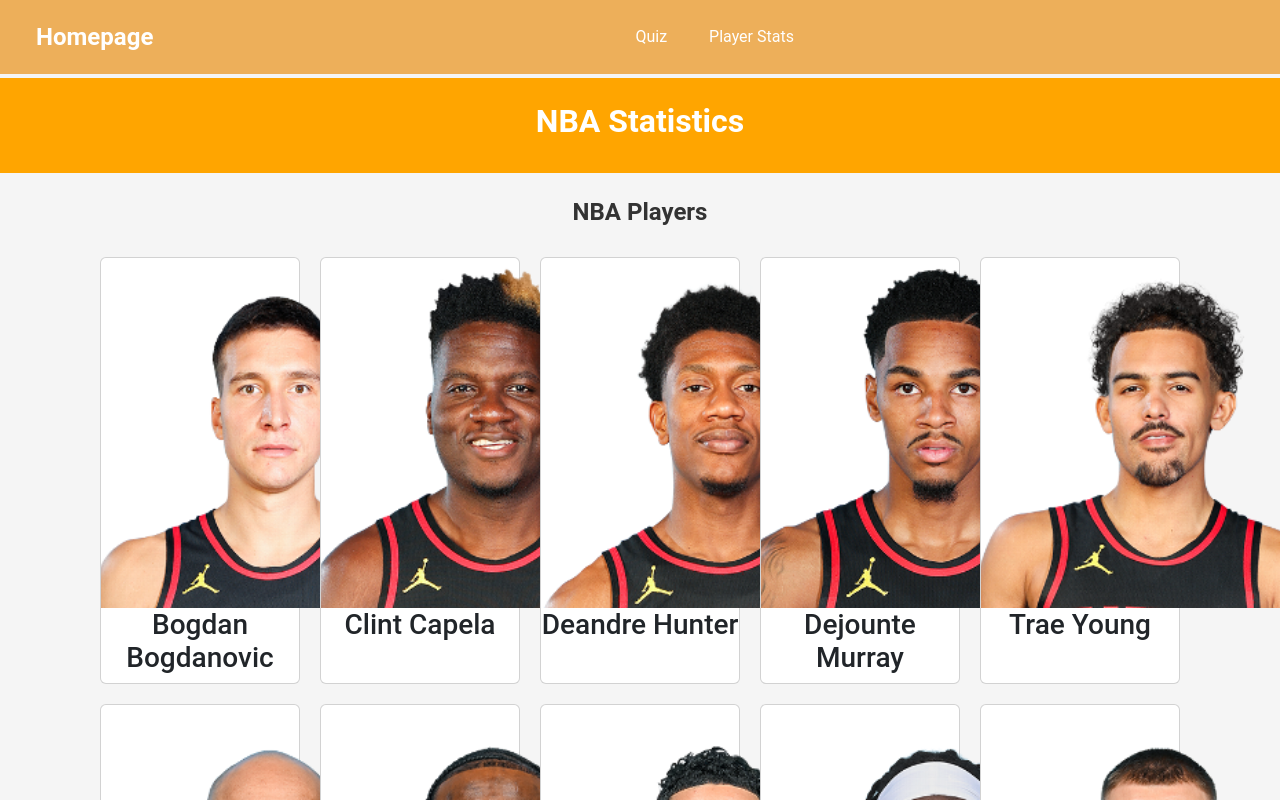
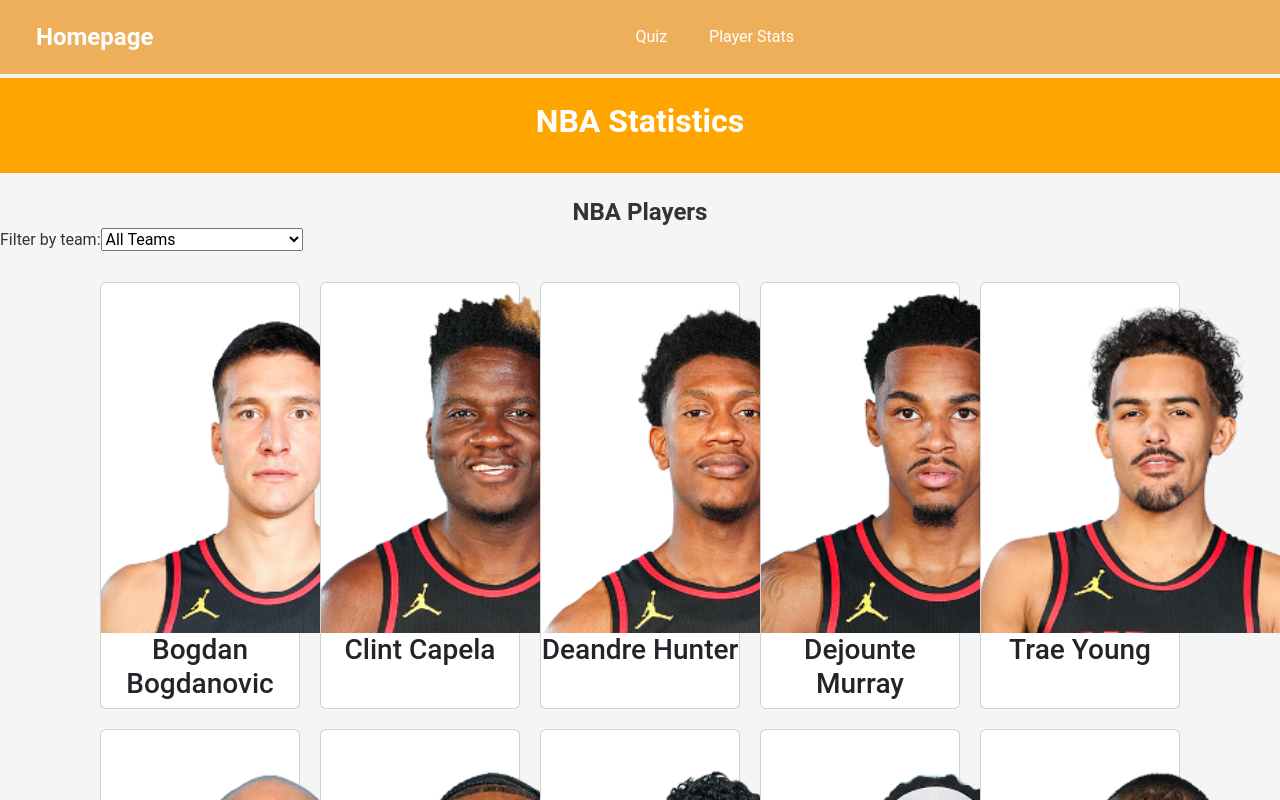
Before and after one commit to info340b-sp24/project-tngo316, a React (Create React App) app in the folder nbaforum/: page / in a window 1280 px wide. Shown: the top 800 px of the page. Built offline with nearby package versions, Linux system fonts and the light colour scheme.

Commit message:
filter feature bang bang

```diff
--- /dev/null
+++ b/nbaforum/src/components/Filter.js
@@ -0,0 +1,23 @@
+import React from 'react';
+
+const Filter = ({ teams, selectedTeam, onTeamChange }) => {
+    return (
+        <div>
+            <label htmlFor="teamFilter">Filter by team: </label>
+            <select
+                id="teamFilter"
+                value={selectedTeam}
+                onChange={(e) => onTeamChange(e.target.value)}
+            >
+                <option value="">All Teams</option>
+                {teams.map((team) => (
+                    <option key={team} value={team}>
+                        {team}
+                    </option>
+                ))}
+            </select>
+        </div>
+    );
+};
+
+export default Filter;
--- a/nbaforum/src/components/PlayerCard.js
+++ b/nbaforum/src/components/PlayerCard.js
@@ -1,7 +1,7 @@
 import React from 'react';
 import '../index.css';
 
-const PlayerCard = ({ imgSrc, name }) => {
+const PlayerCard = ({ name, team, imgSrc }) => {
   return (
     <div className="card">
       <img src={imgSrc} alt={name} />
--- a/nbaforum/src/components/playerlist.js
+++ b/nbaforum/src/components/playerlist.js
@@ -1,5 +1,6 @@
-import React from 'react';
+import React, { useState } from 'react';
 import PlayerCard from './PlayerCard';
+import Filter from './Filter';
 
 export const players = [
     // Atlanta Hawks
@@ -292,12 +293,32 @@
 ];
 
 const PlayerList = () => {
+    const [selectedTeam, setSelectedTeam] = useState('');
+
+    // Extract unique team names for the filter dropdown
+    const teams = [...new Set(players.map(player => player.team))];
+
+    // Filter players based on selected team
+    const filteredPlayers = selectedTeam
+        ? players.filter(player => player.team === selectedTeam)
+        : players;
+
     return (
         <section className="players">
             <h2>NBA Players</h2>
+            <Filter
+                teams={teams}
+                selectedTeam={selectedTeam}
+                onTeamChange={setSelectedTeam}
+            />
             <div className="card-container">
-                {players.map(player => (
-                    <PlayerCard key={player.id} imgSrc={player.imgSrc} name={player.name}/>
+                {filteredPlayers.map(player => (
+                    <PlayerCard
+                        key={player.id}
+                        name={player.name}
+                        team={player.team}
+                        imgSrc={player.imgSrc}
+                    />
                 ))}
             </div>
         </section>
```
